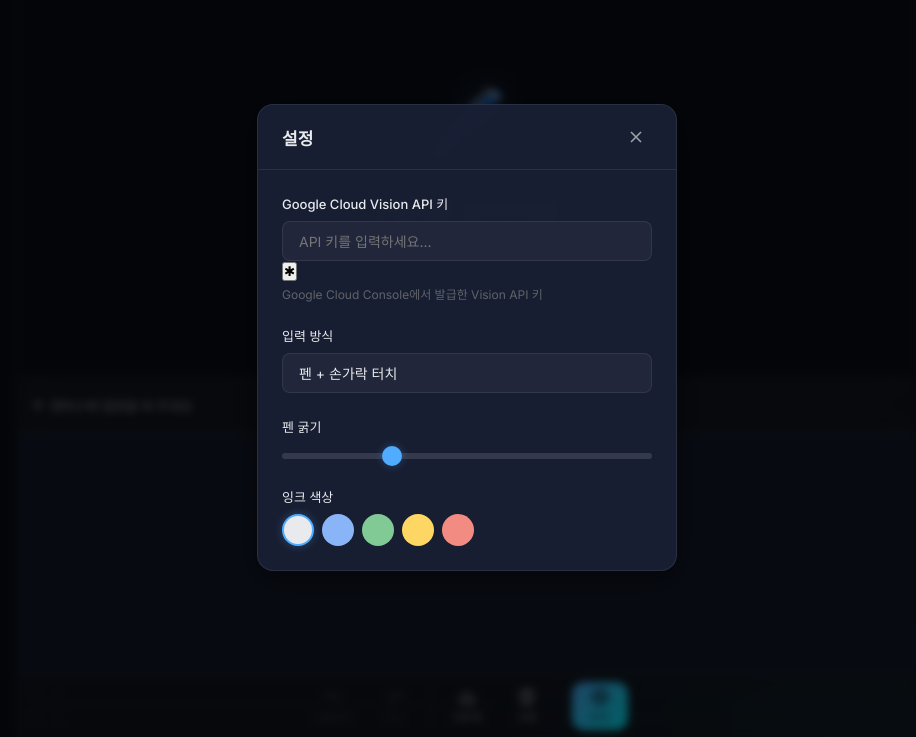
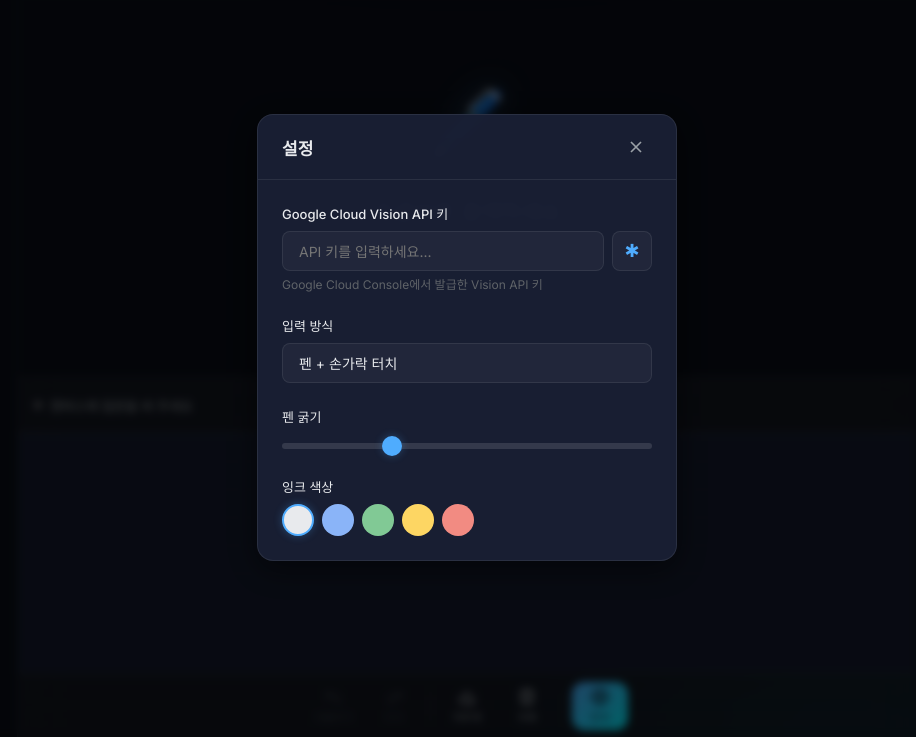
Before and after one commit to keepdiggin83/handwrite-search, a website built with Vite: page index.html in a window 1280 px wide. Both pictures are taken after a click on the button 1053 px from the left and 27 px from the top of the page. Shown: the part 63-800 px from the top of the page, without its empty margins (173-1089 px from the left). Built offline with nearby package versions, Linux system fonts and the light colour scheme.

Commit message:
feat: 설정 모달에 API 키 자동 입력(*) 버튼 추가

```diff
--- a/src/style.css
+++ b/src/style.css
@@ -589,6 +589,49 @@ body::before {
   margin-bottom: var(--space-sm);
 }
 
+/* API 키 입력 행 (input + * 버튼) */
+.setting-input-row {
+  display: flex;
+  gap: var(--space-sm);
+  align-items: center;
+}
+
+.setting-input-row .setting-input {
+  flex: 1;
+  min-width: 0;
+}
+
+.btn-fill-key {
+  flex-shrink: 0;
+  width: 40px;
+  height: 40px;
+  border: 1px solid var(--surface-glass-border);
+  border-radius: var(--radius-sm);
+  background: var(--surface-glass);
+  color: var(--accent-primary);
+  font-size: 18px;
+  cursor: pointer;
+  display: flex;
+  align-items: center;
+  justify-content: center;
+  transition: background var(--transition-fast), color var(--transition-fast),
+    border-color var(--transition-fast), box-shadow var(--transition-fast);
+}
+
+.btn-fill-key:hover {
+  background: var(--accent-primary);
+  color: var(--text-on-accent);
+  border-color: var(--accent-primary);
+  box-shadow: 0 0 12px var(--accent-glow);
+}
+
+.btn-fill-key.filled {
+  background: var(--success);
+  color: #0a0e17;
+  border-color: var(--success);
+  box-shadow: 0 0 12px rgba(129, 201, 149, 0.4);
+}
+
 .setting-input,
 .setting-select {
   width: 100%;
```
